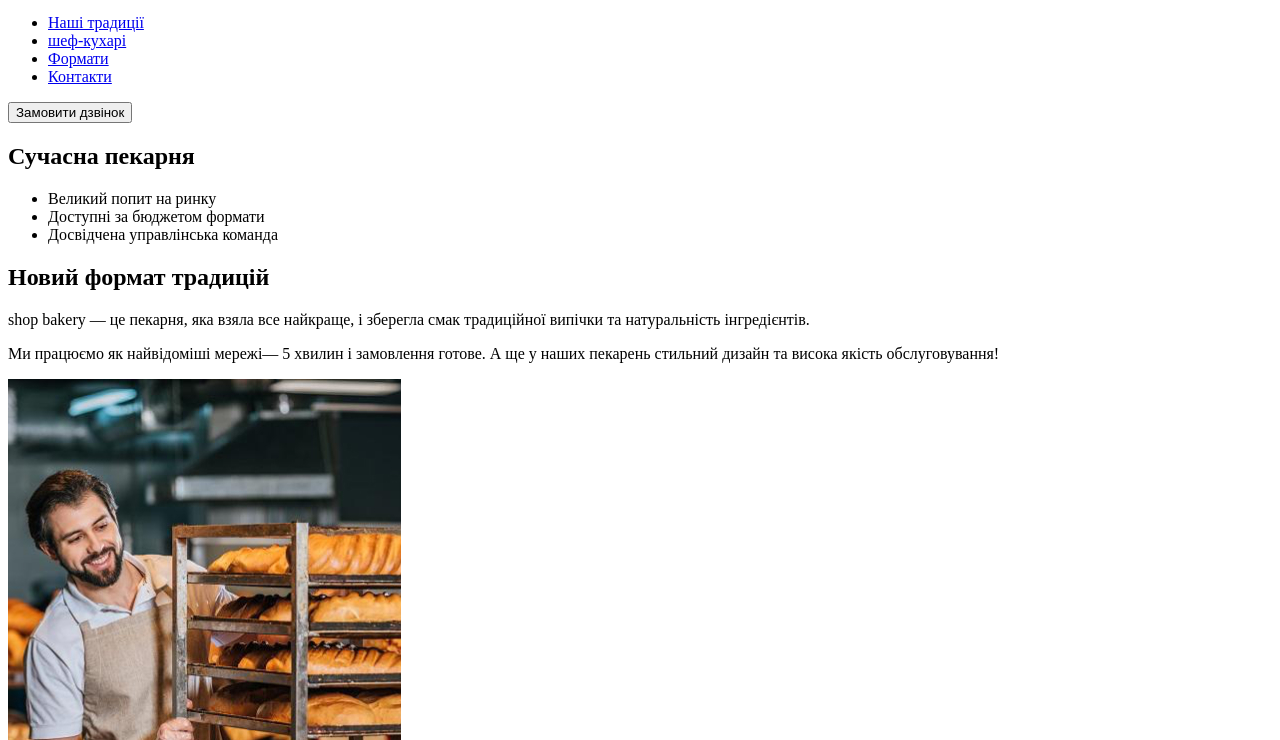
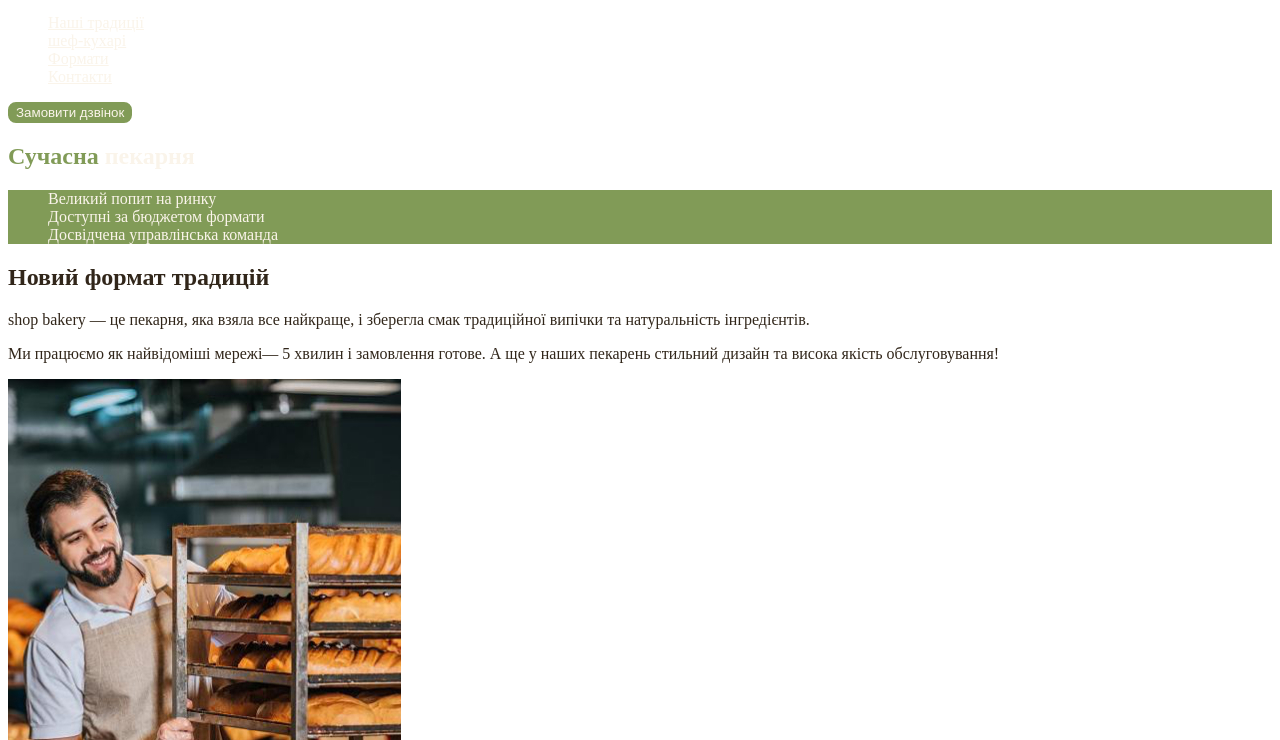
Before and after one commit to PozivnoyHaski/genius_project, a plain HTML site: page index.html in a window 1280 px wide. Shown: the part 60-800 px from the top of the page. Drawn offline with Linux system fonts and the light colour scheme.

Commit message:
Add styles.css adn css properties

```diff
--- /dev/null
+++ b/css/styles.css
@@ -0,0 +1,58 @@
+:root {
+  --color-primary-dark: #31261a;
+  --color-primary-light: #faf4ea;
+  --color-brand-light: #819b57;
+  --color-brand-dark: #465929;
+}
+
+/* Base */
+body {
+  color: var(--color-primary-dark);
+}
+
+ul {
+  list-style-type: none;
+}
+
+/* Button section */
+.button {
+  background-color: var(--color-brand-light);
+  color: var(--color-primary-light);
+  border: 2px solid var(--color-brand-light);
+  border-radius: 8px;
+  cursor: pointer;
+}
+
+.button:hover {
+  background-color: transparent;
+  color: var(--color-brand-dark);
+}
+
+/* Link section */
+.link {
+  color: var(--color-primary-light);
+}
+
+.link:hover {
+  color: var(--color-brand-light);
+}
+
+/* Hero section */
+.hero-title {
+  color: var(--color-primary-light);
+}
+
+.hero-title .accent {
+  color: var(--color-brand-light);
+}
+
+/* Advantages section */
+.advantages-list {
+  color: var(--color-primary-light);
+  background-color: var(--color-brand-light);
+}
+
+/* section-titles section */
+.section-title .accent {
+  color: var(--color-brand-dark);
+}
--- a/index.html
+++ b/index.html
@@ -4,6 +4,7 @@
     <meta charset="UTF-8" />
     <meta name="viewport" content="width=device-width, initial-scale=1.0" />
     <title>Сучасна пекарня</title>
+    <link rel="stylesheet" href="./css/styles.css" />
   </head>
   <body>
     <header>
@@ -12,25 +13,25 @@
           <img src="images/logo.svg" alt="Logo" />
         </a>
         <ul>
-          <li><a href="#traditions-section">Наші традиції</a></li>
-          <li><a href="#chef-section">шеф-кухарі</a></li>
-          <li><a href="#formats-section">Формати</a></li>
-          <li><a href="#contact-section">Контакти</a></li>
+          <li><a class="link" href="#traditions-section">Наші традиції</a></li>
+          <li><a class="link" href="#chef-section">шеф-кухарі</a></li>
+          <li><a class="link" href="#formats-section">Формати</a></li>
+          <li><a class="link" href="#contact-section">Контакти</a></li>
         </ul>
       </nav>
-      <button type="button">Замовити дзвінок</button>
+      <button class="button" type="button">Замовити дзвінок</button>
     </header>
     <main>
       <section>
-        <h1>Сучасна пекарня</h1>
+        <h1 class="hero-title"><span class="accent">Сучасна</span> пекарня</h1>
       </section>
       <section id="traditions-section">
-        <ul>
+        <ul class="advantages-list">
           <li>Великий попит на ринку</li>
           <li>Доступні за бюджетом формати</li>
           <li>Досвідчена управлінська команда</li>
         </ul>
-        <h2>Новий формат традицій</h2>
+        <h2 class="section-title">Новий формат традицій</h2>
         <p>
           <span>shop bakery</span> — це пекарня, яка взяла все найкраще, і
           зберегла смак традиційної випічки та натуральність інгредієнтів.
@@ -43,7 +44,9 @@
         <img src="images/baker-man.jpg" alt="Пекар" />
       </section>
       <section id="chef-section">
-        <h2>Наші найкращі шеф-кухарі</h2>
+        <h2 class="section-title">
+          Наші найкращі <span class="accent">шеф-кухарі</span>
+        </h2>
         <ul>
           <li>
             <article>
@@ -67,7 +70,7 @@
         </ul>
       </section>
       <section id="formats-section">
-        <h2>Формати</h2>
+        <h2 class="section-title">Формати</h2>
         <ul>
           <li>
             <article>
@@ -87,7 +90,7 @@
         </ul>
       </section>
       <section id="contact-section">
-        <h2>Приєднуйся до мережі пекарень</h2>
+        <h2 class="section-title">Приєднуйся до мережі пекарень</h2>
         <iframe
           src="https://www.google.com/maps/embed?pb=!1m18!1m12!1m3!1d2540.1640531314047!2d30.491233500000003!3d50.4566697!2m3!1f0!2f0!3f0!3m2!1i1024!2i768!4f13.1!3m3!1m2!1s0x40d4ce637bfe1717%3A0x5370c2254ad1b952!2z0LLRg9C70LjRhtGPINCh0ZbRh9C-0LLQuNGFINCh0YLRgNGW0LvRjNGG0ZbQsiwgNTQsINCa0LjRl9CyLCAwMjAwMA!5e0!3m2!1suk!2sua!4v1703097519931!5m2!1suk!2sua"
           width="603"
@@ -104,10 +107,10 @@
           <img src="images/logo.svg" alt="Logo" />
         </a>
         <ul>
-          <li><a href="#">Наші традиції</a></li>
-          <li><a href="#">шеф-кухарі</a></li>
-          <li><a href="#">Формати</a></li>
-          <li><a href="#">Контакти</a></li>
+          <li><a class="link" href="#">Наші традиції</a></li>
+          <li><a class="link" href="#">шеф-кухарі</a></li>
+          <li><a class="link" href="#">Формати</a></li>
+          <li><a class="link" href="#">Контакти</a></li>
         </ul>
       </nav>
       <address>
```
